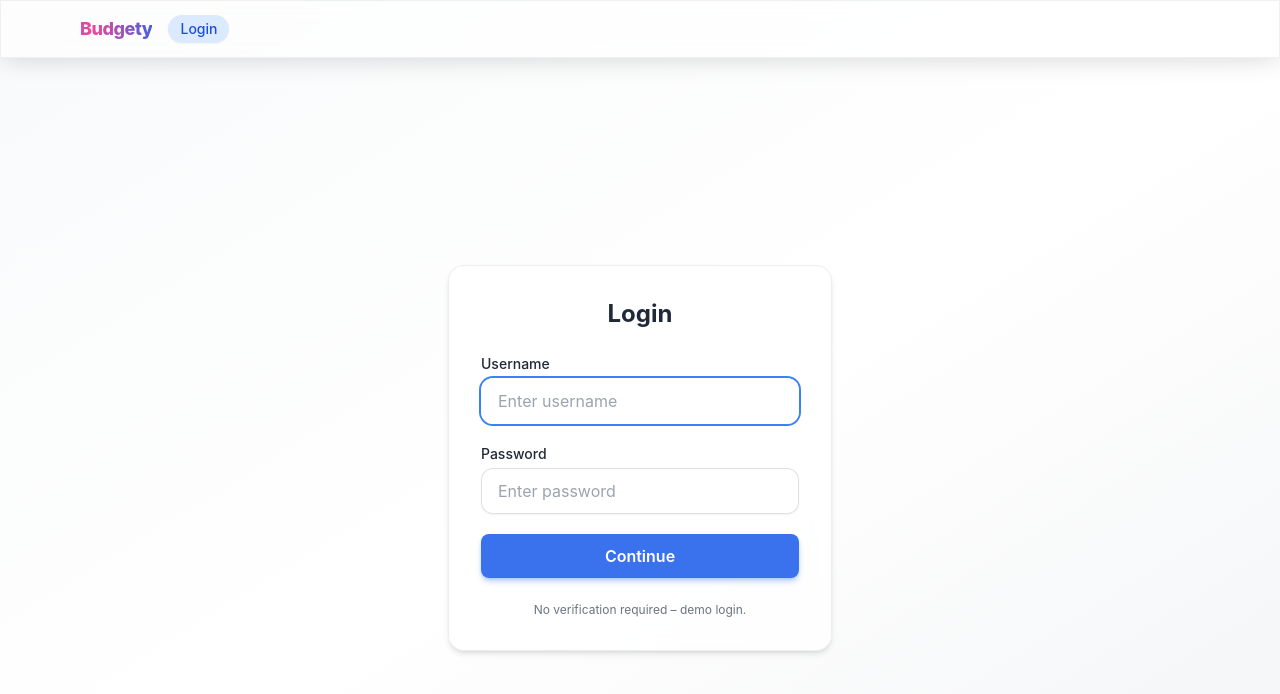
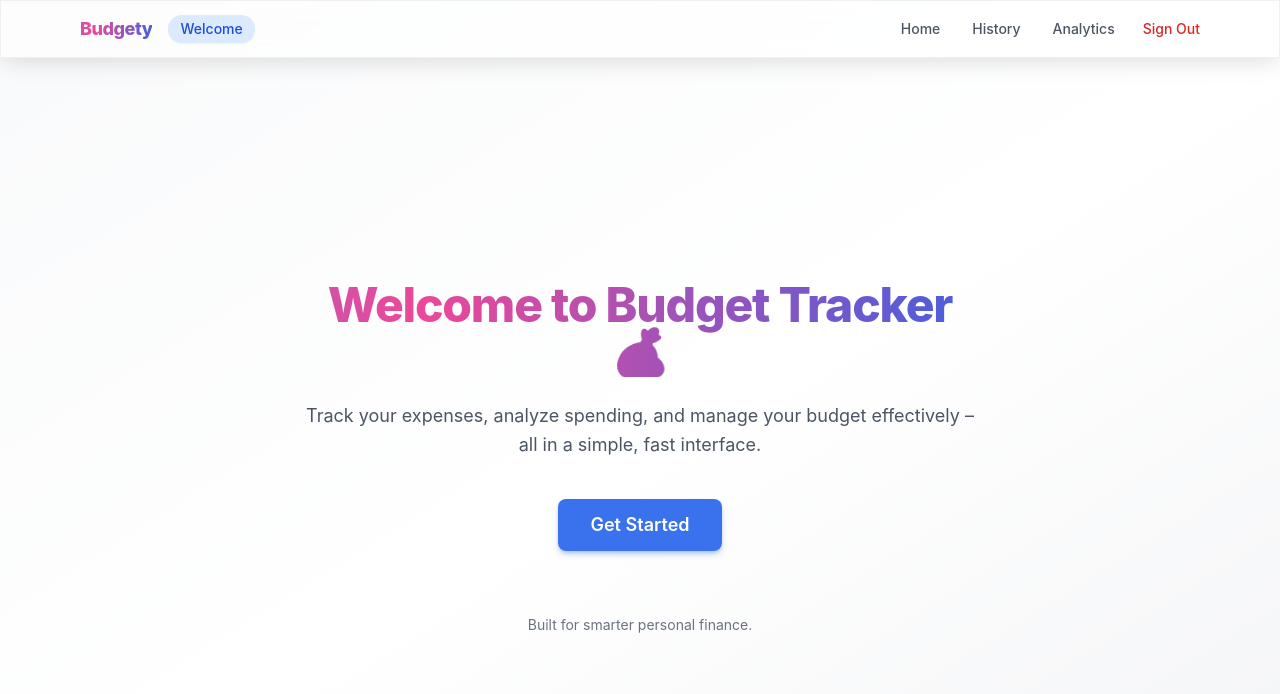
Before and after one commit to rohit27m/budgety, a React (Create React App) app in the folder frontend/: page / in a window 1280 px wide. Shown: the top 694 px of the page. Built offline with nearby package versions, Linux system fonts and the light colour scheme.

Commit message:
Revert "feat: login-first routing, landing moved to /landing, navbar hides links on login, improved pie chart labels"
This reverts commit a8611a727da449500d1a53ce4b793eb27e78772b.

```diff
--- a/frontend/src/App.js
+++ b/frontend/src/App.js
@@ -1,78 +1,54 @@
-import React, { useState, useEffect } from "react";
+import React from "react";
 import { BrowserRouter as Router, Routes, Route, useLocation } from "react-router-dom";
 import Home from "./components/Home";
 import History from "./components/History";
 import Analytics from "./components/Analytics";
 import LandingPage from "./components/LandingPage";
-import Login from "./components/Login";
 import Navbar from "./navbar";
 
 // Layout component to inject Navbar with dynamic title based on route
-const Layout = ({ children, onSignOut }) => {
+const Layout = ({ children }) => {
   const location = useLocation();
   const path = location.pathname;
   const titleMap = {
-    "/": "Login",
-    "/landing": "Welcome",
+    "/": "Welcome",
     "/home": "Dashboard",
     "/history": "Expense History",
-    "/analytics": "Analytics",
-    "/login": "Login"
+    "/analytics": "Analytics"
   };
   const title = titleMap[path] || "";
   return (
     <div className="min-h-screen flex flex-col">
-      <Navbar title={title} onSignOut={onSignOut} />
+      <Navbar title={title} />
       <div className="flex-1">{children}</div>
     </div>
   );
 };
 
 function App() {
-  const [username, setUsername] = useState("");
-
-  useEffect(() => {
-    const stored = localStorage.getItem("bt_username");
-    if (stored) setUsername(stored);
-  }, []);
-
-  const handleLogin = (name) => setUsername(name);
-  const handleSignOut = () => {
-    localStorage.removeItem("bt_username");
-    setUsername("");
-  };
-
   return (
     <Router>
       <Routes>
         <Route
           path="/"
           element={
-            <Layout onSignOut={handleSignOut}>
-              <Login onLogin={handleLogin} />
-            </Layout>
-          }
-        />
-        <Route
-          path="/landing"
-          element={
-            <Layout onSignOut={handleSignOut}>
-              <LandingPage username={username} />
+            <Layout>
+              <LandingPage />
             </Layout>
           }
         />
         <Route
           path="/home"
           element={
-            <Layout onSignOut={handleSignOut}>
-              <Home username={username || "Guest"} />
+            <Layout>
+              <Home username="Rohit" />
             </Layout>
           }
         />
         <Route
           path="/history"
           element={
-            <Layout onSignOut={handleSignOut}>
+            <Layout>
               <History />
             </Layout>
           }
@@ -80,16 +56,8 @@ function App() {
         <Route
           path="/analytics"
           element={
-            <Layout onSignOut={handleSignOut}>
+            <Layout>
               <Analytics />
-            </Layout>
-          }
-        />
-        <Route
-          path="/login"
-          element={
-            <Layout onSignOut={handleSignOut}>
-              <Login onLogin={handleLogin} />
             </Layout>
           }
         />
--- a/frontend/src/components/Analytics.js
+++ b/frontend/src/components/Analytics.js
@@ -1,5 +1,5 @@
 import React, { useEffect, useState } from "react";
-import { PieChart, Pie, Cell, Tooltip, Legend, BarChart, Bar, XAxis, YAxis, CartesianGrid, LineChart, Line, ResponsiveContainer } from "recharts";
+import { PieChart, Pie, Cell, Tooltip, Legend, BarChart, Bar, XAxis, YAxis, CartesianGrid, LineChart, Line } from "recharts";
 
 const Analytics = () => {
   const [expenses, setExpenses] = useState([]);
@@ -23,28 +23,6 @@ const Analytics = () => {
 
   const COLORS = ["#3b82f6", "#10b981", "#f59e0b", "#ef4444", "#8b5cf6", "#ec4899"];
 
-  // Custom label renderer to place labels outside for clarity
-  const renderCustomizedLabel = ({ cx, cy, midAngle, outerRadius, percent, name }) => {
-    const RADIAN = Math.PI / 180;
-    const radius = outerRadius + 18; // place label outside
-    const x = cx + radius * Math.cos(-midAngle * RADIAN);
-    const y = cy + radius * Math.sin(-midAngle * RADIAN);
-    const pct = (percent * 100).toFixed(0);
-    return (
-      <text
-        x={x}
-        y={y}
-        fill="#1f2937"
-        className="dark:fill-gray-100"
-        textAnchor={x > cx ? 'start' : 'end'}
-        dominantBaseline="central"
-        style={{ fontSize: 12, fontWeight: 500 }}
-      >
-        {`${name} ${pct}%`}
-      </text>
-    );
-  };
-
   return (
     <div className="min-h-screen bg-gradient-to-b from-gray-50 via-white to-gray-100 dark:from-gray-950 dark:via-gray-900 dark:to-gray-800 text-gray-800 dark:text-gray-100">
       <div className="max-w-6xl mx-auto px-4 py-10">
@@ -57,27 +35,13 @@ const Analytics = () => {
             <div className="grid lg:grid-cols-2 gap-8">
               <div className="card flex flex-col items-center">
                 <h3 className="text-lg font-semibold mb-4">By Category</h3>
-                <div className="w-full" style={{ height: 360 }}>
-                  <ResponsiveContainer width="100%" height="100%">
-                    <PieChart margin={{ top: 10, right: 30, left: 30, bottom: 10 }}>
-                      <Pie
-                        data={data}
-                        cx="50%"
-                        cy="50%"
-                        outerRadius={110}
-                        innerRadius={50}
-                        paddingAngle={2}
-                        dataKey="value"
-                        labelLine
-                        label={renderCustomizedLabel}
-                      >
-                        {data.map((_, i) => (<Cell key={i} fill={COLORS[i % COLORS.length]} />))}
-                      </Pie>
-                      <Tooltip formatter={(val, name) => [val, name]} />
-                      <Legend verticalAlign="bottom" height={36} />
-                    </PieChart>
-                  </ResponsiveContainer>
-                </div>
+                <PieChart width={360} height={360}>
+                  <Pie data={data} cx="50%" cy="50%" outerRadius={140} dataKey="value" label={({ name, percent }) => `${name} ${(percent * 100).toFixed(0)}%`}>
+                    {data.map((_, i) => (<Cell key={i} fill={COLORS[i % COLORS.length]} />))}
+                  </Pie>
+                  <Tooltip />
+                  <Legend />
+                </PieChart>
               </div>
               <div className="card flex flex-col items-center">
                 <h3 className="text-lg font-semibold mb-4">Category Totals</h3>
--- a/frontend/src/components/LandingPage.js
+++ b/frontend/src/components/LandingPage.js
@@ -1,26 +1,19 @@
 import React from "react";
 import { Link } from "react-router-dom";
 
-const LandingPage = ({ username }) => {
+const LandingPage = () => {
   return (
     <div className="min-h-screen flex flex-col items-center justify-center px-6 bg-gradient-to-br from-gray-50 via-white to-gray-100 dark:from-gray-950 dark:via-gray-900 dark:to-gray-800 text-center">
       <div className="max-w-2xl fade-in">
         <h1 className="text-4xl md:text-5xl font-extrabold tracking-tight mb-6 gradient-text">
-          {username ? `Welcome back, ${username}!` : 'Welcome to Budget Tracker 💰'}
+          Welcome to Budget Tracker 💰
         </h1>
         <p className="text-lg text-gray-600 dark:text-gray-300 mb-10 leading-relaxed">
           Track your expenses, analyze spending, and manage your budget effectively – all in a simple, fast interface.
         </p>
-        <div className="flex flex-col sm:flex-row items-center justify-center gap-4">
-          <Link to="/home" className="inline-block">
-            <button className="btn-primary text-lg px-8 py-3 animate-fade">Get Started</button>
-          </Link>
-          {!username && (
-            <Link to="/login" className="inline-block">
-              <button className="btn-secondary text-lg px-8 py-3">Login</button>
-            </Link>
-          )}
-        </div>
+        <Link to="/home" className="inline-block">
+          <button className="btn-primary text-lg px-8 py-3 animate-fade">Get Started</button>
+        </Link>
       </div>
       <footer className="mt-16 text-sm text-gray-500 dark:text-gray-400">Built for smarter personal finance.</footer>
     </div>
--- a/frontend/src/components/Login.js
+++ /dev/null
@@ -1,51 +0,0 @@
-import React, { useState } from "react";
-import { useNavigate } from "react-router-dom";
-
-const Login = ({ onLogin }) => {
-  const [username, setUsername] = useState("");
-  const [password, setPassword] = useState("");
-  const navigate = useNavigate();
-
-  const handleSubmit = (e) => {
-    e.preventDefault();
-    if (!username) return;
-    localStorage.setItem("bt_username", username);
-    if (onLogin) onLogin(username);
-  navigate("/landing");
-  };
-
-  return (
-    <div className="min-h-screen flex items-center justify-center bg-gradient-to-br from-gray-50 via-white to-gray-100 dark:from-gray-950 dark:via-gray-900 dark:to-gray-800 px-4">
-      <div className="card w-full max-w-sm p-8">
-        <h1 className="text-2xl font-bold mb-6 text-center">Login</h1>
-        <form onSubmit={handleSubmit} className="space-y-5">
-          <div>
-            <label className="block text-sm font-medium mb-1">Username</label>
-            <input
-              type="text"
-              value={username}
-              onChange={(e) => setUsername(e.target.value)}
-              placeholder="Enter username"
-              className="input"
-              autoFocus
-            />
-          </div>
-          <div>
-            <label className="block text-sm font-medium mb-1">Password</label>
-            <input
-              type="password"
-              value={password}
-              onChange={(e) => setPassword(e.target.value)}
-              placeholder="Enter password"
-              className="input"
-            />
-          </div>
-          <button type="submit" className="btn-primary w-full">Continue</button>
-        </form>
-        <p className="mt-6 text-xs text-center text-gray-500 dark:text-gray-400">No verification required – demo login.</p>
-      </div>
-    </div>
-  );
-};
-
-export default Login;
--- a/frontend/src/navbar.js
+++ b/frontend/src/navbar.js
@@ -1,11 +1,10 @@
 import React from "react";
-import { Link, useLocation, useNavigate } from "react-router-dom";
+import { Link, useLocation } from "react-router-dom";
 
 // Reusable Navbar component
 // Props: title (string) - page specific title displayed next to brand
-const Navbar = ({ title = "", onSignOut }) => {
+const Navbar = ({ title = "" }) => {
   const location = useLocation();
-  const navigate = useNavigate();
   const links = [
     { to: "/home", label: "Home" },
     { to: "/history", label: "History" },
@@ -14,8 +13,6 @@ const Navbar = ({ title = "", onSignOut }) => {
 
   const isActive = (path) => location.pathname === path;
 
-  const isLoginView = location.pathname === '/' || location.pathname === '/login';
-
   return (
     <nav className="glass sticky top-0 z-40 border-b border-gray-200/60 dark:border-gray-700/50 backdrop-blur supports-[backdrop-filter]:bg-white/60 dark:supports-[backdrop-filter]:bg-gray-900/50">
       <div className="max-w-6xl mx-auto px-4 h-14 flex items-center justify-between">
@@ -23,7 +20,6 @@ const Navbar = ({ title = "", onSignOut }) => {
           <Link to={"/"} className="text-lg font-extrabold tracking-tight gradient-text">Budgety</Link>
           {title && <span className="text-sm font-medium px-3 py-1 rounded-full bg-primary-100 text-primary-700 dark:bg-primary-500/20 dark:text-primary-300 shadow-sm">{title}</span>}
         </div>
-        {!isLoginView && (
         <ul className="flex items-center gap-6 text-sm font-medium">
           {links.map(l => (
             <li key={l.to}>
@@ -37,16 +33,9 @@ const Navbar = ({ title = "", onSignOut }) => {
             </li>
           ))}
           <li>
-              <button
-                onClick={() => { if (onSignOut) onSignOut(); navigate('/'); }}
-                className="text-red-600 dark:text-red-400 hover:text-red-700 dark:hover:text-red-300 transition focus:outline-none"
-                type="button"
-              >
-                Sign Out
-              </button>
+            <Link to="/" className="text-red-600 dark:text-red-400 hover:text-red-700 dark:hover:text-red-300 transition">Sign Out</Link>
           </li>
         </ul>
-        )}
       </div>
     </nav>
   );
```
Lines whose indentation alone changed are shown as unchanged.
